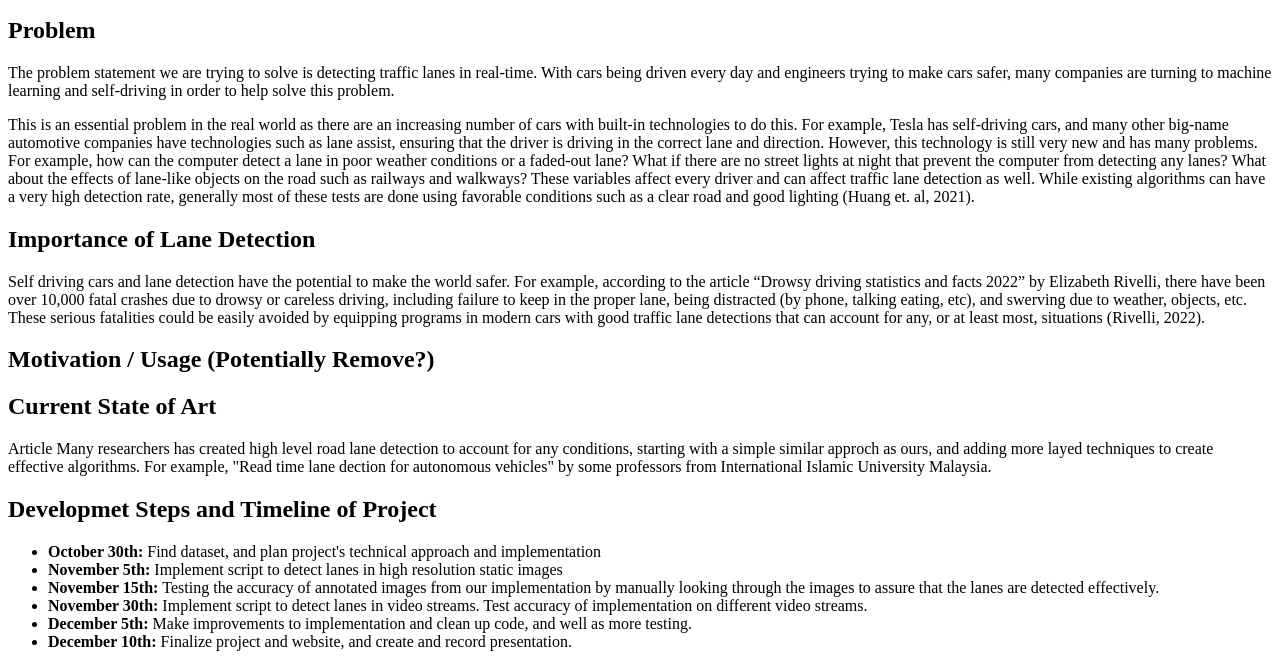
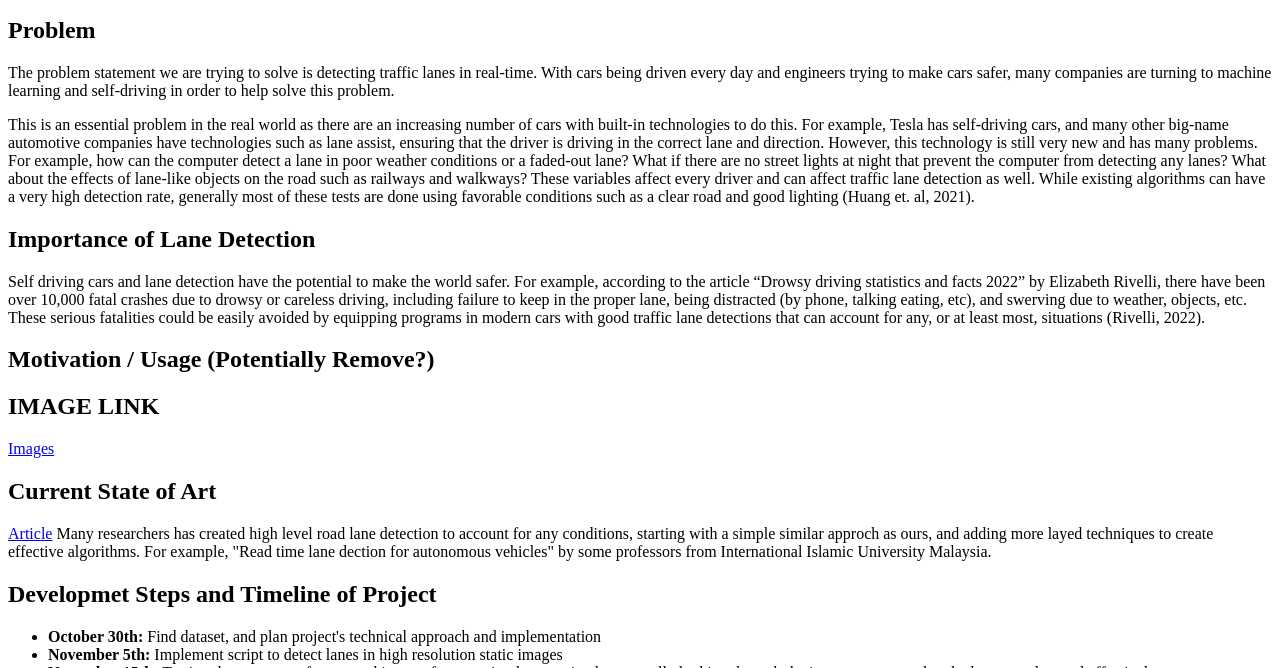
Before and after one commit to anujamin01/639Final, a plain HTML site: page Final Project/main.html in a window 1280 px wide. Shown: the part 101-769 px from the top of the page. Drawn offline with Linux system fonts and the light colour scheme.

Commit message:
add image folder

```diff
--- a/Final Project/main.html
+++ b/Final Project/main.html
@@ -50,9 +50,16 @@
     <p>
     </p>
 
+    <h2>
+      IMAGE LINK
+    </h2>
+    <p>
+      <a href="https://drive.google.com/drive/folders/1tBuVuobpEh4zayOYQ78VGsxa_TvrPSGC?usp=sharing">Images</a>
+      </p>
+
     <h2>Current State of Art</h2>
     <p>
-        <a herf="https://ieeexplore.ieee.org/abstract/document/4580573">Article</a>
+        <a href="https://ieeexplore.ieee.org/abstract/document/4580573">Article</a>
         Many researchers has created high level road lane detection to account for any conditions,
         starting with a simple similar approch as ours, and adding more layed techniques to create effective algorithms.
         For example, "Read time lane dection for autonomous vehicles" by some professors from International
```
